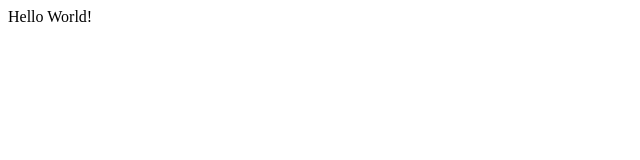
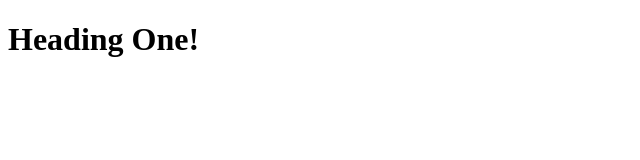
Before and after one commit to susanaasun/SusanaSun, a plain HTML site: page index.html in a window 1280 px wide. Shown: the whole page, without its empty margins (0-640 px from the left). Drawn offline with Linux system fonts and the light colour scheme.

Commit message:
Heading One

```diff
--- a/index.html
+++ b/index.html
@@ -7,6 +7,6 @@
     <title>Susana Sun</title>
 </head>
 <body>
-    Hello World!
+    <h1>Heading One!</h1>
 </body>
 </html>
```
